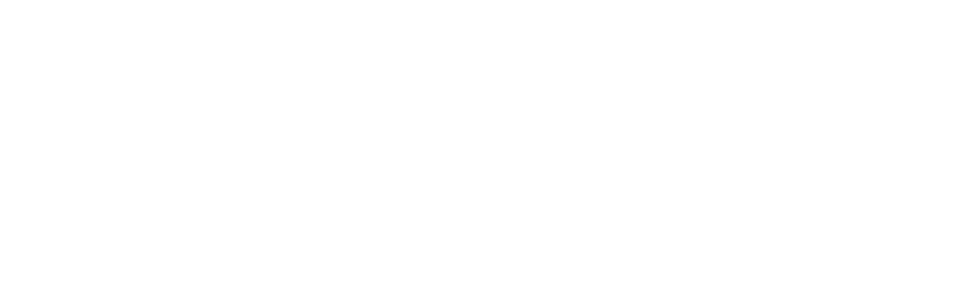
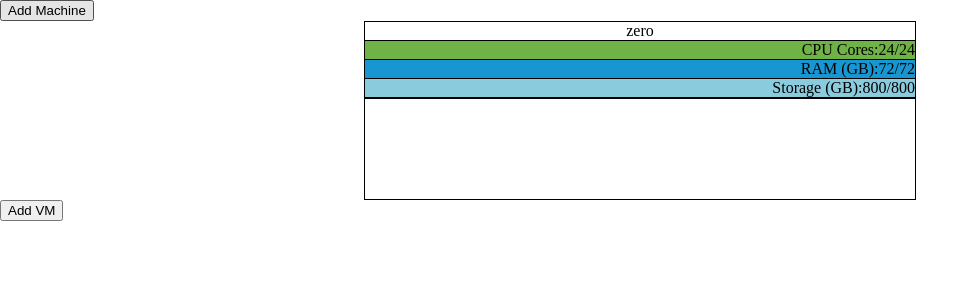
Before and after one commit to avelizmu/vm-plan, a React (Create React App) app: page / in a window 1280 px wide. Shown: the top 300 px of the page, without its empty margins (0-979 px from the left). Built offline with nearby package versions, Linux system fonts and the light colour scheme.

Commit message:
Implement Machine/VirtualMachine/Plan components

```diff
--- a/package.json
+++ b/package.json
@@ -11,6 +11,8 @@
     "@types/react": "^17.0.0",
     "@types/react-dom": "^17.0.0",
     "react": "^17.0.1",
+    "react-dnd": "^11.1.3",
+    "react-dnd-html5-backend": "^11.1.3",
     "react-dom": "^17.0.1",
     "react-scripts": "4.0.2",
     "typescript": "^4.1.2",
--- a/src/App.tsx
+++ b/src/App.tsx
@@ -1,3 +1,10 @@
+import {DndProvider} from "react-dnd";
+import { HTML5Backend } from 'react-dnd-html5-backend'
+import Plan from "./components/Plan/Plan";
+
 export default function App() {
-    return <div></div>
+    return <DndProvider backend={HTML5Backend}>
+        <Plan/>
+    </DndProvider>
+
 }
--- /dev/null
+++ b/src/components/Machine/Machine.module.css
@@ -0,0 +1,50 @@
+.machine {
+    width: 550px;
+    border: 1px solid black;
+    height: 100%;
+}
+
+.title {
+    width: 100%;
+    text-align: center;
+    border-bottom: 1px solid black;
+}
+
+.info {
+    width: 100%;
+    border-bottom: 1px solid black;
+}
+
+.infoEntry {
+    border-bottom: 1px solid black;
+    text-align: right;
+    position: relative;
+}
+
+.bar {
+    background: aqua;
+    position: absolute;
+    height: 100%;
+    top: 0;
+    z-index: -1;
+}
+
+.cpuBar {
+    background: #6fb246
+}
+
+.memoryBar {
+    background: #1896d1
+}
+
+.storageBar {
+    background: #8bcbde
+}
+
+.vms {
+    display: flex;
+    flex-direction: row;
+    justify-content: space-around;
+    flex-wrap: wrap;
+    min-height: 100px;
+}
--- /dev/null
+++ b/src/components/Machine/Machine.tsx
@@ -0,0 +1,73 @@
+import {useDrop} from 'react-dnd'
+import {DropTargetMonitor} from "react-dnd/lib/interfaces/monitors";
+import styles from './Machine.module.css';
+import {MachineType as MachineType, VMType} from "../Plan/Plan";
+import VirtualMachine from "../VirtualMachine/VirtualMachine";
+
+type MachineProps = {
+    machine: MachineType
+    onDrop: (item: any, monitor: DropTargetMonitor) => any,
+    vms: VMType[]
+}
+
+export default function Machine({machine, onDrop, vms}: MachineProps) {
+    const [{canDrop, isOver}, drop] = useDrop({
+        accept: 'vm',
+        drop: onDrop,
+        collect: (monitor) => ({
+            isOver: monitor.isOver(),
+            canDrop: monitor.canDrop()
+        })
+    })
+
+    const currentCPU = machine.maxCpu - vms.reduce((acc, curr) => acc + curr.cpu, 0);
+    const currentMemory = machine.maxMemory - vms.reduce((acc, curr) => acc + curr.memory, 0);
+    const currentStorage = machine.maxStorage - vms.reduce((acc, curr) => acc + curr.storage, 0);
+
+    return <div ref={drop} className={styles.machine}>
+        <div className={styles.title}>
+            {machine.name}
+        </div>
+
+        <div className={styles.info}>
+            <div className={styles.infoEntry}>
+                <div>
+                    CPU Cores:
+                    {currentCPU}
+                    /
+                    {machine.maxCpu}
+                </div>
+
+                <div className={[styles.bar, styles.cpuBar].join(' ')} style={{width: `${(currentCPU / machine.maxCpu) * 100}%`}}/>
+            </div>
+
+            <div className={styles.infoEntry}>
+                <div>
+                    RAM (GB):
+                    {currentMemory}
+                    /
+                    {machine.maxMemory}
+                </div>
+
+                <div className={[styles.bar, styles.memoryBar].join(' ')} style={{width: `${(currentMemory / machine.maxMemory) * 100}%`}}/>
+            </div>
+
+            <div className={styles.infoEntry}>
+                <div>
+                    Storage (GB):
+                    {currentStorage}
+                    /
+                    {machine.maxStorage}
+                </div>
+
+                <div className={[styles.bar, styles.storageBar].join(' ')} style={{width: `${(currentStorage / machine.maxStorage) * 100}%`}}/>
+            </div>
+        </div>
+
+        <div className={styles.vms}>
+            {
+                vms.map(vm => <VirtualMachine vm={vm}/>)
+            }
+        </div>
+    </div>
+}
--- /dev/null
+++ b/src/components/Plan/Plan.module.css
@@ -0,0 +1,14 @@
+.initialVmZone {
+    width: 100%;
+    display: flex;
+    flex-direction: row;
+    flex-wrap: wrap;
+}
+
+.machines {
+    width: 100%;
+    display: flex;
+    flex-direction: row;
+    flex-wrap: wrap;
+    justify-content: space-around;
+}
--- /dev/null
+++ b/src/components/Plan/Plan.tsx
@@ -0,0 +1,112 @@
+import Machine from "../Machine/Machine";
+import VirtualMachine from "../VirtualMachine/VirtualMachine";
+import {useState} from "react";
+import styles from './Plan.module.css';
+
+export type VMType = {
+    name: string,
+    cpu: number,
+    memory: number,
+    storage: number,
+    machine?: string
+}
+
+export type MachineType = {
+    name: string,
+    maxCpu: number,
+    maxMemory: number,
+    maxStorage: number
+}
+
+
+export default function Plan() {
+    const [VMs, setVMs] = useState<VMType[]>([]);
+    const [machines, setMachines] = useState<MachineType[]>([{
+        name: 'zero',
+        maxCpu: 24,
+        maxMemory: 72,
+        maxStorage: 800
+    }]);
+
+    return <div>
+        <button onClick={() => {
+            const name = prompt('Name of machine:');
+            if(!name)
+                return;
+
+            const cpu = prompt('Max CPU cores:');
+            if(!cpu || !parseInt(cpu)) {
+                return;
+            }
+
+            const memory = prompt('Max RAM in GB:');
+            if(!memory || !parseInt(memory)){
+                return;
+            }
+
+            const storage = prompt('Max storage in GB:');
+            if(!storage || !parseInt(storage)){
+                return;
+            }
+
+            setMachines([...machines, {
+                name,
+                maxCpu: parseInt(cpu),
+                maxMemory: parseInt(memory),
+                maxStorage: parseInt(storage)
+            }])
+        }}>
+            Add Machine
+        </button>
+        <div className={styles.machines}>
+            {
+                machines.map(machine => {
+                    return <Machine machine={machine} vms={VMs.filter(vm => vm.machine === machine.name)} onDrop={(item)=>{
+                        setVMs([
+                            ...VMs.filter(vm => vm.name !== item.name),
+                            {
+                                ...item,
+                                machine: machine.name
+                            }
+                        ])
+                    }}/>
+                })
+            }
+        </div>
+
+        <button onClick={() => {
+            const name = prompt('Name of VM:');
+            if(!name)
+                return;
+
+            const cpu = prompt('CPU cores taken:');
+            if(!cpu || !parseInt(cpu)) {
+                return;
+            }
+
+            const memory = prompt('RAM in GB taken:');
+            if(!memory || !parseInt(memory)){
+                return;
+            }
+
+            const storage = prompt('Storage in GB taken:');
+            if(!storage || !parseInt(storage)){
+                return;
+            }
+
+            setVMs([...VMs, {
+                name,
+                cpu: parseInt(cpu),
+                memory: parseInt(memory),
+                storage: parseInt(storage)
+            }])
+        }}>
+            Add VM
+        </button>
+        <div className={styles.initialVmZone}>
+            {
+                VMs.filter(vm => !vm.machine).map(vm => <VirtualMachine vm={vm}/>)
+            }
+        </div>
+    </div>
+}
--- /dev/null
+++ b/src/components/VirtualMachine/VirtualMachine.module.css
@@ -0,0 +1,11 @@
+.vm {
+    min-width: 100px;
+    height: 100px;
+    border: 1px solid black
+}
+
+.name {
+    width: 100%;
+    text-align: center;
+    border-bottom: 1px solid black;
+}
--- /dev/null
+++ b/src/components/VirtualMachine/VirtualMachine.tsx
@@ -0,0 +1,50 @@
+import { useDrag, DragSourceMonitor } from 'react-dnd'
+import {VMType} from "../Plan/Plan";
+import styles from './VirtualMachine.module.css';
+
+type VirtualMachineProps = {
+    vm: VMType
+}
+
+export default function VirtualMachine({vm}: VirtualMachineProps) {
+    const [{isDragging}, drag] = useDrag({
+        item: {
+            ...vm,
+            type: 'vm'
+        },
+        collect: (monitor) => ({
+            isDragging: monitor.isDragging(),
+            handlerId: monitor.getHandlerId
+        })
+    })
+
+    if(isDragging) {
+        return <></>
+    }
+
+    return <div ref={drag} className={styles.vm}>
+        <div className={styles.name}>
+            {
+                vm.name
+            }
+        </div>
+        <div>
+            CPU:
+            {
+                vm.cpu
+            }
+        </div>
+        <div>
+            Memory:
+            {
+                vm.memory
+            }
+        </div>
+        <div>
+            Storage:
+            {
+                vm.storage
+            }
+        </div>
+    </div>
+}
```
Also changed, not shown: 1 other file (tests, documents, lock files or other folders).
